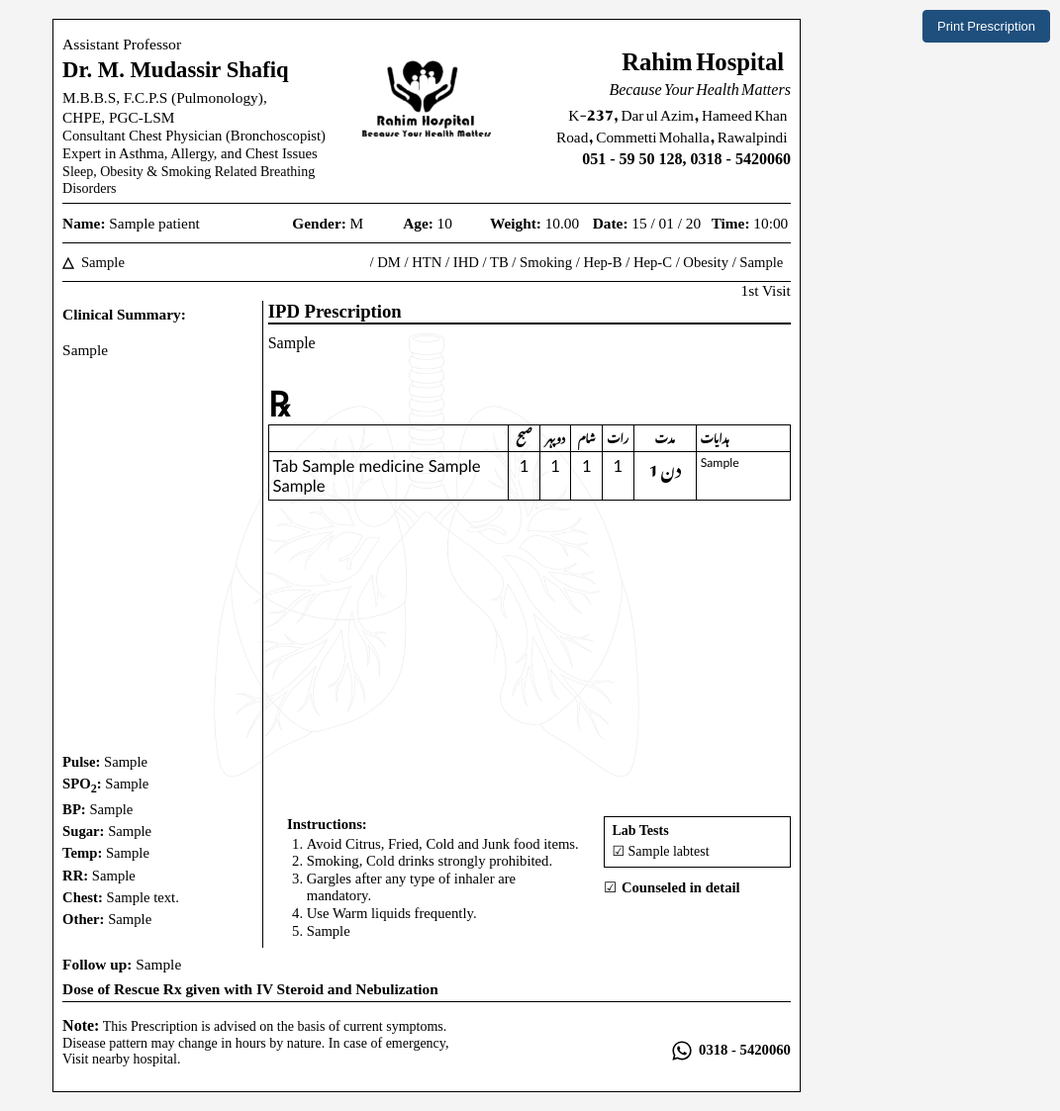
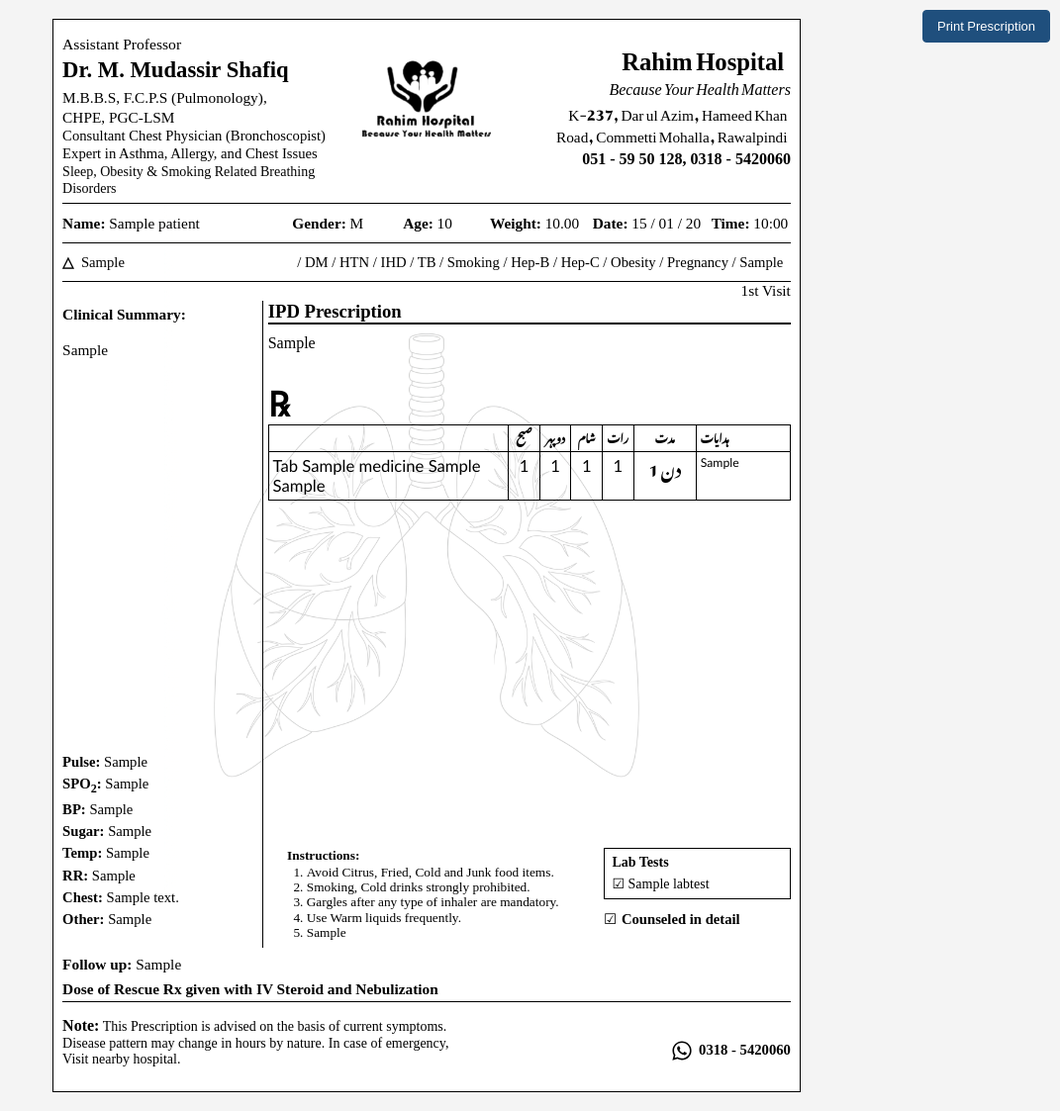
Before and after one commit to huzaifa-006/Prescripto, a Django app: page /prescriptions/1/print/ in a window 1280 px wide. Shown: the whole page at 99% size, without its empty margins (209-1280 px from the left). Run offline with Django 5.2, Linux system fonts and the light colour scheme; a user stored in the database is signed in; tables that the repository leaves empty hold one stand-in row (values such as "Sample post").

Commit message:
Updated: added instructions

```diff
--- a/clinic/forms.py
+++ b/clinic/forms.py
@@ -35,13 +35,13 @@ class PrescriptionForm(forms.ModelForm):
         model = Prescription
         fields = [
             'date', 'time', 'diagnosis', 'clinical_record', 'dm', 'htn', 'ihd', 'tb', 'smoking',
-            'hep_b', 'hep_c', 'obesity', 'other_history',
+            'hep_b', 'hep_c', 'obesity', 'pregnancy', 'other_history',
             'is_first_visit', 'is_admitted', 'admission_date', 'bed_number', 'ward',
             'ipd_prescription',
             'pulse', 'spo2', 'blood_pressure', 'sugar', 'temperature',
             'respiratory_rate', 'other_vitals', 'chest_notes', 'tests_ordered',
             'instruction_avoid_food', 'instruction_no_smoking', 'instruction_gargles',
-            'instruction_warm_liquids', 'other_instructions', 'counseled_in_detail',
+            'instruction_warm_liquids', 'instruction_weight_reduction', 'other_instructions', 'counseled_in_detail',
             'rescue_rx_given', 'follow_up'
         ]
         widgets = {
@@ -58,6 +58,7 @@ class PrescriptionForm(forms.ModelForm):
             'hep_b': forms.CheckboxInput(attrs={'class': 'form-check-input'}),
             'hep_c': forms.CheckboxInput(attrs={'class': 'form-check-input'}),
             'obesity': forms.CheckboxInput(attrs={'class': 'form-check-input'}),
+            'pregnancy': forms.CheckboxInput(attrs={'class': 'form-check-input'}),
             'other_history': forms.TextInput(attrs={'class': 'form-control', 'placeholder': 'Other medical history'}),
             'is_first_visit': forms.CheckboxInput(attrs={'class': 'form-check-input'}),
             'is_admitted': forms.CheckboxInput(attrs={'class': 'form-check-input', 'id': 'id_is_admitted'}),
@@ -78,6 +79,7 @@ class PrescriptionForm(forms.ModelForm):
             'instruction_no_smoking': forms.CheckboxInput(attrs={'class': 'form-check-input'}),
             'instruction_gargles': forms.CheckboxInput(attrs={'class': 'form-check-input'}),
             'instruction_warm_liquids': forms.CheckboxInput(attrs={'class': 'form-check-input'}),
+            'instruction_weight_reduction': forms.CheckboxInput(attrs={'class': 'form-check-input'}),
             'other_instructions': forms.Textarea(attrs={'class': 'form-control', 'rows': 2, 'placeholder': 'Additional instructions'}),
             'counseled_in_detail': forms.CheckboxInput(attrs={'class': 'form-check-input'}),
             'rescue_rx_given': forms.CheckboxInput(attrs={'class': 'form-check-input'}),
--- a/clinic/models.py
+++ b/clinic/models.py
@@ -143,6 +143,7 @@ class Prescription(models.Model):
     hep_b = models.BooleanField(default=False, verbose_name="Hep-B")
     hep_c = models.BooleanField(default=False, verbose_name="Hep-C")
     obesity = models.BooleanField(default=False, verbose_name="Obesity")
+    pregnancy = models.BooleanField(default=False, verbose_name="Pregnancy")
     other_history = models.CharField(max_length=200, blank=True, help_text="Other medical history notes")
 
     # Visit info
@@ -176,6 +177,7 @@ class Prescription(models.Model):
     instruction_no_smoking = models.BooleanField(default=False, verbose_name="Smoking, Cold drinks strongly prohibited")
     instruction_gargles = models.BooleanField(default=False, verbose_name="Gargles after any type of inhaler are mandatory")
     instruction_warm_liquids = models.BooleanField(default=False, verbose_name="Use warm liquids frequently")
+    instruction_weight_reduction = models.BooleanField(default=False, verbose_name="Weight reduction advised")
 
     # Other instructions (text field for custom instructions)
     other_instructions = models.TextField(blank=True, help_text="Additional custom instructions")
--- a/clinic/views.py
+++ b/clinic/views.py
@@ -241,14 +241,14 @@ def login_view(request):
         return redirect('dashboard')
 
     if request.method == 'POST':
-        username = request.POST.get('username')
-        password = request.POST.get('password')
+        username = request.POST.get('username', '').strip()
+        password = request.POST.get('password', '')
         user = authenticate(request, username=username, password=password)
 
         if user is not None:
             login(request, user)
             messages.success(request, f'Welcome back, {user.username}!')
-            next_url = request.GET.get('next', 'dashboard')
+            next_url = request.GET.get('next') or 'dashboard'
             return redirect(next_url)
         else:
             messages.error(request, 'Invalid username or password.')
--- a/templates/clinic/prescription_detail.html
+++ b/templates/clinic/prescription_detail.html
@@ -214,7 +214,7 @@
         {% endif %}
 
         <!-- Instructions -->
-        {% if prescription.instruction_avoid_food or prescription.instruction_no_smoking or prescription.instruction_gargles or prescription.instruction_warm_liquids or prescription.other_instructions  %}
+        {% if prescription.instruction_avoid_food or prescription.instruction_no_smoking or prescription.instruction_gargles or prescription.instruction_warm_liquids or prescription.instruction_weight_reduction or prescription.other_instructions  %}
         <div class="prescription-section">
             <h3><i class="fas fa-clipboard-list"></i> Instructions</h3>
             <div class="instructions-content">
@@ -230,6 +230,9 @@
                     {% endif %}
                     {% if prescription.instruction_warm_liquids %}
                     <li>Use warm liquids frequently.</li>
+                    {% endif %}
+                    {% if prescription.instruction_weight_reduction %}
+                    <li>Weight reduction advised.</li>
                     {% endif %}
                 </ul>
                 {% if prescription.other_instructions %}
--- a/templates/clinic/prescription_form.html
+++ b/templates/clinic/prescription_form.html
@@ -128,6 +128,7 @@
                         <label class="checkbox-label">{{ form.hep_b }} Hep-B</label>
                         <label class="checkbox-label">{{ form.hep_c }} Hep-C</label>
                         <label class="checkbox-label">{{ form.obesity }} Obesity</label>
+                        <label class="checkbox-label">{{ form.pregnancy }} Pregnancy</label>
                     </div>
                     <div class="form-group" style="margin-top: 10px;">
                         <label for="id_other_history">Other Medical History</label>
@@ -302,6 +303,10 @@
                             <label class="checkbox-label instruction-item">
                                 {{ form.instruction_warm_liquids }}
                                 <span>Use warm liquids frequently.</span>
+                            </label>
+                            <label class="checkbox-label instruction-item">
+                                {{ form.instruction_weight_reduction }}
+                                <span>Weight reduction advised.</span>
                             </label>
                         </div>
                         <div class="form-group" style="margin-top: 15px;">
--- a/templates/clinic/prescription_print.html
+++ b/templates/clinic/prescription_print.html
@@ -74,9 +74,11 @@
             transform: translate(-50%, -50%);
             width: 140mm;
             height: auto;
-            opacity: 0.15;
+            opacity: 0.40;
             pointer-events: none;
             z-index: 0;
+            -webkit-print-color-adjust: exact !important;
+            print-color-adjust: exact !important;
         }
 
         .header {
@@ -479,14 +481,14 @@
         .instructions-left {
             flex: 1 1 60%;
             max-width: 100%;
-            font-size: 11pt;
-            line-height: 1.2;
+            font-size: 10pt;
+            line-height: 1.15;
             margin-top: 0;
         }
 
         .instructions-title {
             font-weight: 700;
-            margin-bottom: 0.6mm;
+            margin-bottom: 0.4mm;
         }
 
         .instructions-left ol {
@@ -662,6 +664,11 @@
         }
 
         @media print {
+            * {
+                -webkit-print-color-adjust: exact !important;
+                print-color-adjust: exact !important;
+            }
+
             body {
                 background: #fff;
             }
@@ -677,8 +684,11 @@
             }
 
             .lungs-watermark {
-                -webkit-print-color-adjust: exact;
-                print-color-adjust: exact;
+                display: block !important;
+                visibility: visible !important;
+                opacity: 0.40 !important;
+                -webkit-print-color-adjust: exact !important;
+                print-color-adjust: exact !important;
             }
         }
         .d-details {
@@ -759,6 +769,7 @@
                     {% if prescription.hep_b %} / Hep-B{% endif %}
                     {% if prescription.hep_c %} / Hep-C{% endif %}
                     {% if prescription.obesity %} / Obesity{% endif %}
+                    {% if prescription.pregnancy %} / Pregnancy{% endif %}
                     {% if prescription.other_history %} / {{ prescription.other_history }}{% endif %}
                 </span>
             </div>
@@ -887,10 +898,13 @@
                             {% if prescription.instruction_warm_liquids %}
                             <li>Use Warm liquids frequently.</li>
                             {% endif %}
+                            {% if prescription.instruction_weight_reduction %}
+                            <li>Weight reduction advised.</li>
+                            {% endif %}
                             {% if prescription.other_instructions %}
                             <li>{{ prescription.other_instructions }}</li>
                             {% endif %}
-                            {% if not prescription.instruction_avoid_food and not prescription.instruction_no_smoking and not prescription.instruction_gargles and not prescription.instruction_warm_liquids and not prescription.other_instructions %}
+                            {% if not prescription.instruction_avoid_food and not prescription.instruction_no_smoking and not prescription.instruction_gargles and not prescription.instruction_warm_liquids and not prescription.instruction_weight_reduction and not prescription.other_instructions %}
                             <li>&nbsp;</li>
                             {% endif %}
                         </ol>
```
Also changed, not shown: clinic/migrations/0017_prescription_pregnancy_and_weight_reduction.py (added).
